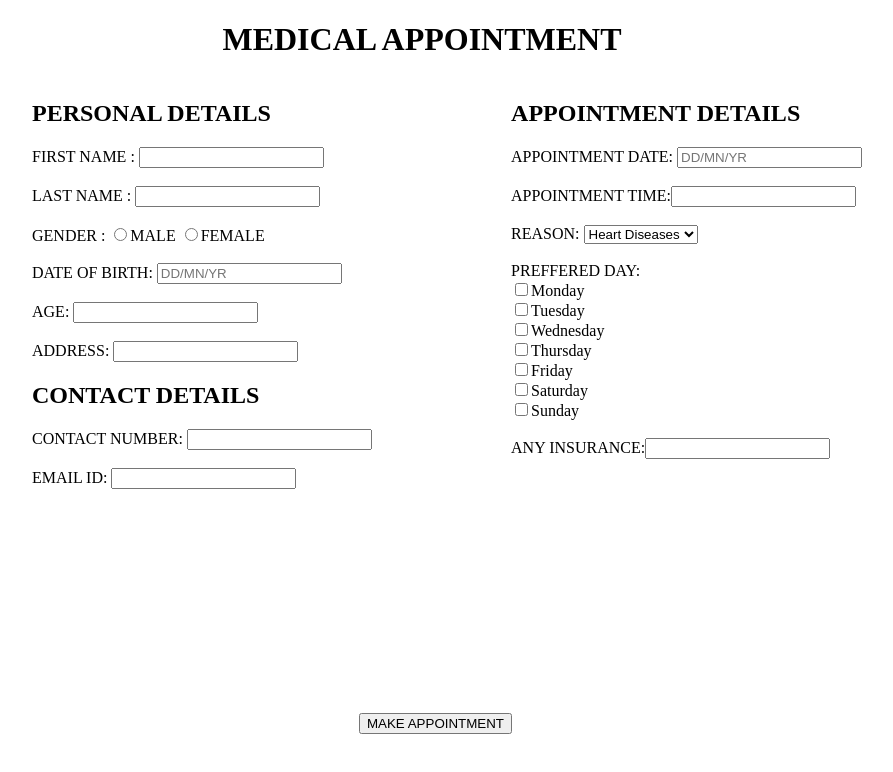
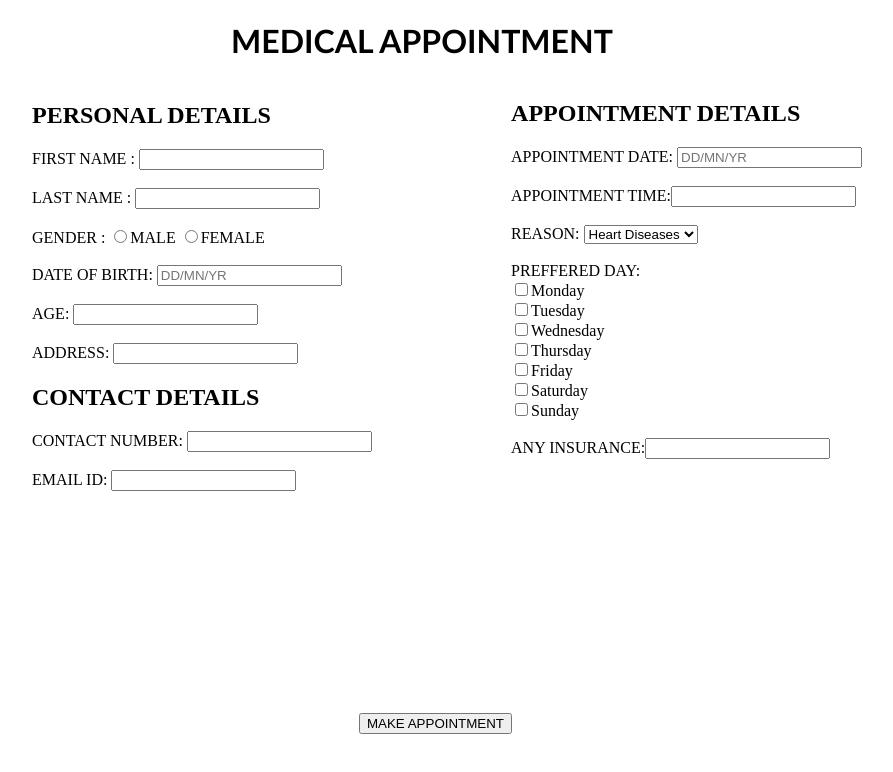
Before and after one commit to Dhanushya-lzs13/GIT-MEDICAL-FORM, a plain HTML site: page FORM.html in a window 1280 px wide. Shown: the whole page, without its empty margins (218-1111 px from the left). Drawn offline with Linux system fonts and the light colour scheme.

Commit message:
Updated Css

```diff
--- a/FORM.html
+++ b/FORM.html
@@ -12,7 +12,8 @@ input:hover{
 }
 h1{
     text-align: center;
-    font-family:algerian;
+    font-family:calibri;
+
 }
 .details{
     position:absolute;
```
